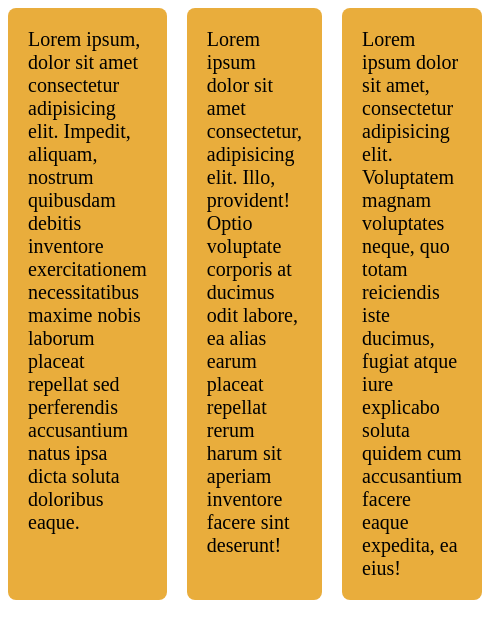
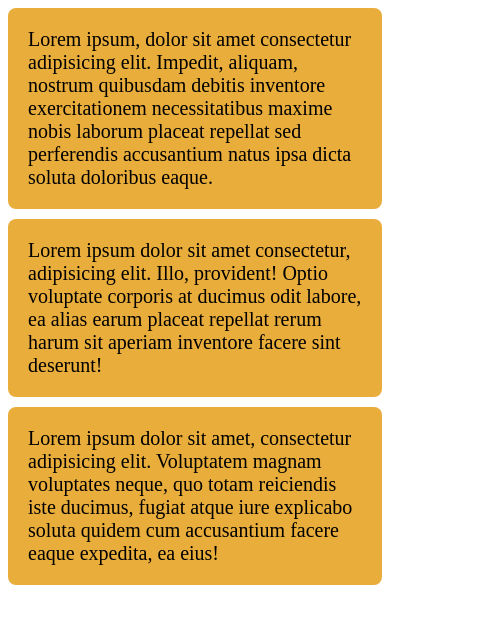
Before and after one commit to mariavmedeiros/sheCodes-resposive-css-grids, a plain HTML site: page index.html in a window 390 px wide. Shown: the whole page, 482 px wide, since content can reach past the window. Drawn offline with Linux system fonts and the light colour scheme.

Commit message:
added responsive
@media

```diff
--- a/index.html
+++ b/index.html
@@ -9,6 +9,13 @@
         display: grid;
         grid-template-columns: 1fr 1fr 1fr;
         grid-gap: 20px;
+      }
+
+      @media (max-width: 900px) {
+        .boxes {
+          grid-template-columns: 1fr;
+          grid-gap: 10px;
+        }
       }
 
       .box {
```
